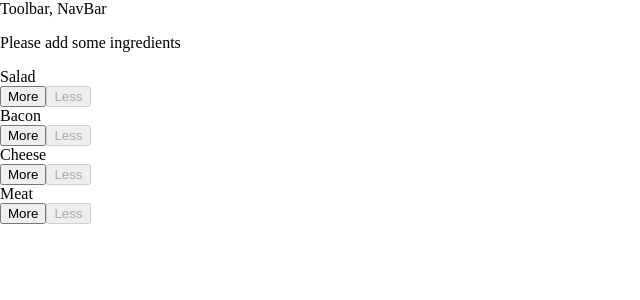
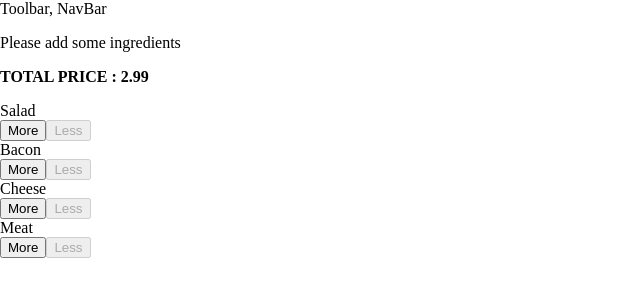
Before and after one commit to douhimed/burger-builder, a React app: page / in a window 1280 px wide. Shown: the top 300 px of the page, without its empty margins (0-640 px from the left). Built offline with nearby package versions, Linux system fonts and the light colour scheme.

Commit message:
Adding the price task;

```diff
--- a/src/components/Burger/BuildControls/BuildControls.js
+++ b/src/components/Burger/BuildControls/BuildControls.js
@@ -12,6 +12,9 @@ const controls = [
 const BuildControls = props => {
   return (
     <div className={classes.BuildControls}>
+      <p>
+        <strong>TOTAL PRICE : {props.price.toFixed(2)}</strong>
+      </p>
       {controls.map(control => (
         <BuildControl
           key={control.label}
--- a/src/components/Burger/burger.js
+++ b/src/components/Burger/burger.js
@@ -4,7 +4,7 @@ import classes from "./Burger.css";
 import BurgerIngredient from "./BurgerIngredient/BurgerIngredient";
 
 const Burger = props => {
-  let _ingredients = Object.keys(props.ingredients)
+  let convertedIngredients = Object.keys(props.ingredients)
     .map(igKey => {
       return [...Array(props.ingredients[igKey])].map((_, index) => {
         return <BurgerIngredient key={igKey + index} type={igKey} />;
@@ -14,13 +14,13 @@ const Burger = props => {
       return arr.concat(el);
     }, []);
 
-  if (_ingredients.length === 0)
-    _ingredients = <p>Please add some ingredients</p>;
+  if (convertedIngredients.length === 0)
+    convertedIngredients = <p>Please add some ingredients</p>;
 
   return (
     <div className={classes.Burger}>
       <BurgerIngredient type="bread-top" />
-      {_ingredients}
+      {convertedIngredients}
       <BurgerIngredient type="bread-bottom" />
     </div>
   );
--- a/src/containers/burgerBuilder/BurgerBuiler.js
+++ b/src/containers/burgerBuilder/BurgerBuiler.js
@@ -58,6 +58,7 @@ class BurgerBuilder extends Component {
           onIncrement={this.incrementIngredientHandler}
           onDecrement={this.decrementIngredientHadler}
           disabled={disabledInfo}
+          price={this.state.price}
         />
       </Wrapper>
     );
```
